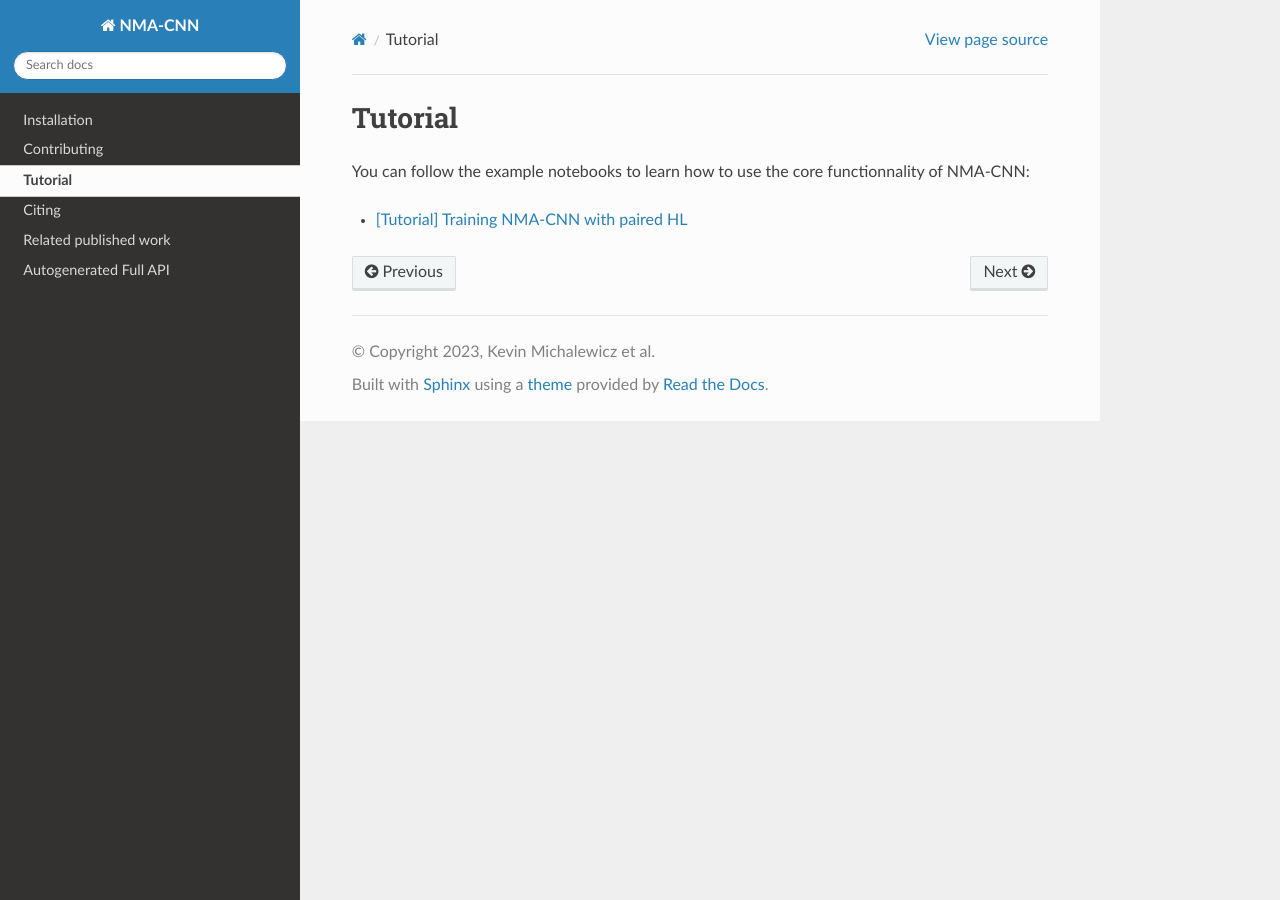
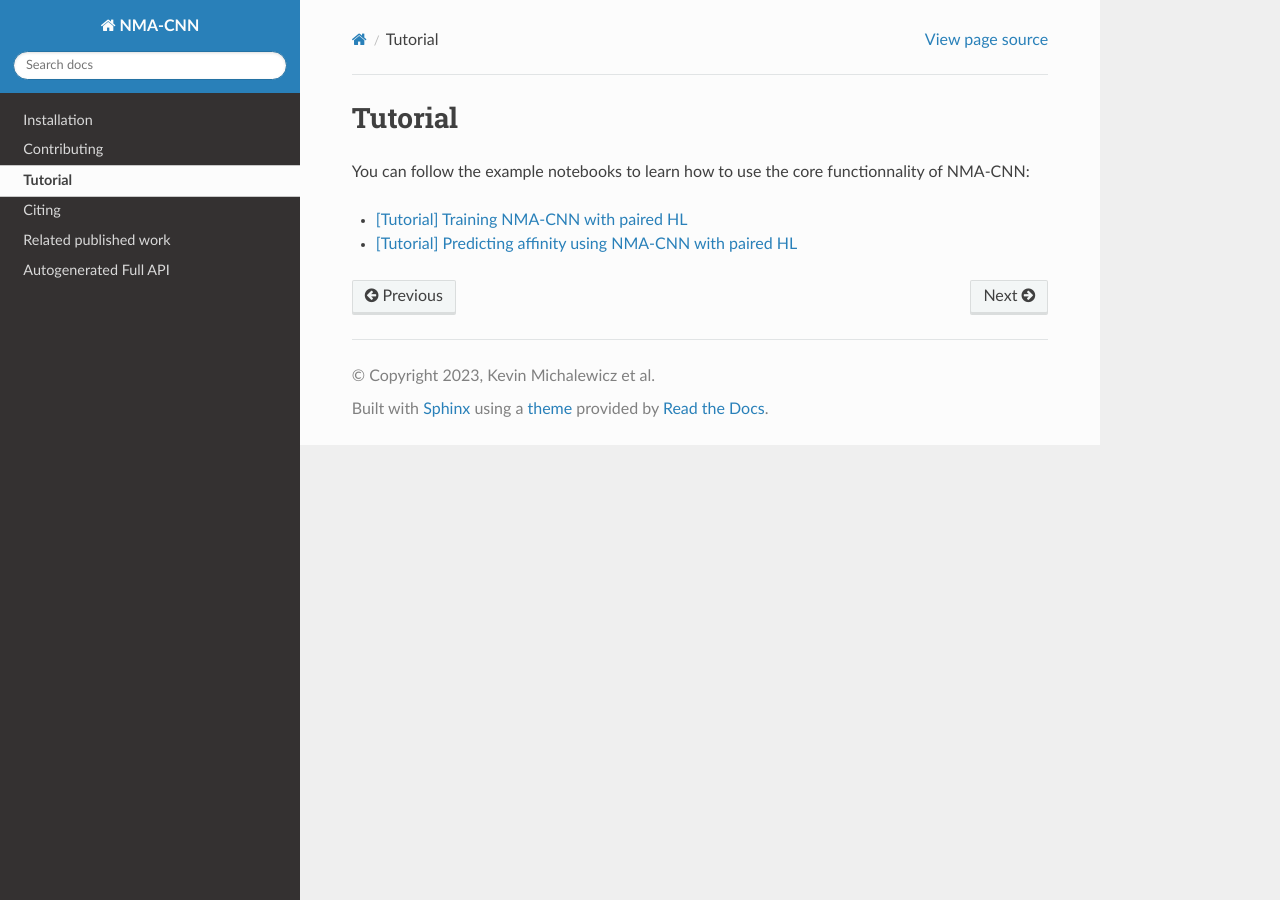
Before and after one commit to kevinmicha/ANTIPASTI, a Sphinx documentation site: the page built from docs/tutorial/index.rst, in a window 1280 px wide. Built offline with Sphinx 7.4.7 and the Read the Docs theme 2.0.0, drawn with Linux system fonts in a browser that asks for light colours.

Commit message:
Adding predicting tutorial to readme and doc site

```diff
--- a/docs/tutorial/index.rst
+++ b/docs/tutorial/index.rst
@@ -5,6 +5,8 @@ You can follow the example notebooks to learn how to use the core functionnality
 
 - `[Tutorial] Training NMA-CNN with paired HL <https://github.com/kevinmicha/predicting-affinity/blob/main/notebooks/%5BTutorial%5D%20Training%20NMA-CNN%20with%20paired%20HL.ipynb>`_
 
+- `[Tutorial] Predicting affinity using NMA-CNN with paired HL <https://github.com/kevinmicha/predicting-affinity/blob/main/notebooks/%5BTutorial%5D%20Predicting%20affinity%20using%20NMA-CNN%20with%20paired%20HL.ipynb>`_
+
 
 .. toctree::
 	:maxdepth: 5
```
Also changed, not shown: README.md (+1 -0 lines).
